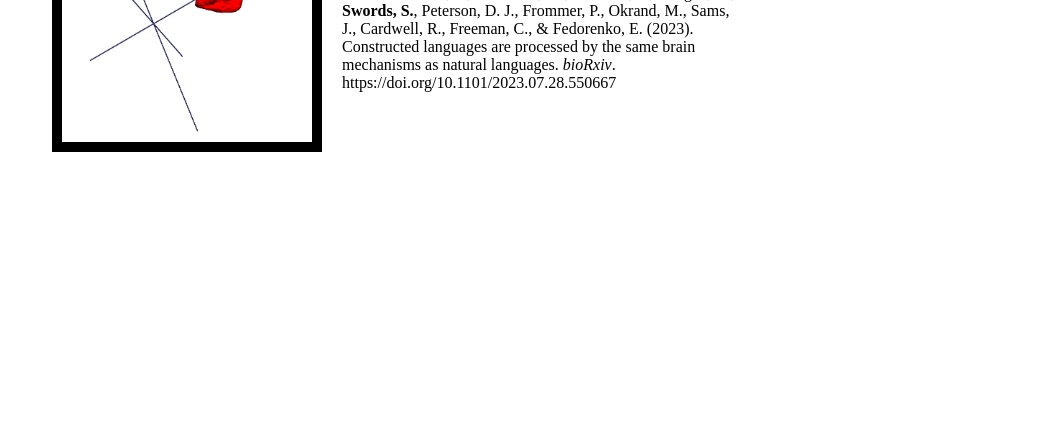
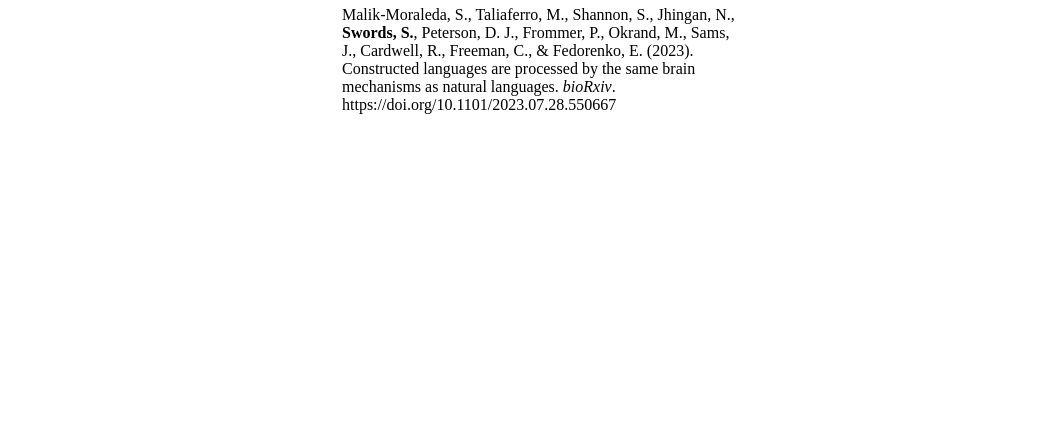
Before and after one commit to saraswords/saraswords.github.io, a plain HTML site: page cv.html in a window 1280 px wide. Shown: the part 372-800 px from the top of the page, without its empty margins (243-1280 px from the left). Drawn offline with Linux system fonts and the light colour scheme.

Commit message:
Update cv.html

```diff
--- a/cv.html
+++ b/cv.html
@@ -65,7 +65,7 @@
     <a href="index.html" class="back-to-home">Back</a>
     <div class="container">
         <div class="image-container">
-            <img src="cv_image.jpg" alt="Something Interesting Should Go Here, Like An Image">
+            <img src="cv_image_white.jpg" alt="Something Interesting Should Go Here, Like An Image">
         </div>
         <div class="text-container">
             <h1>CV</h1>
```
